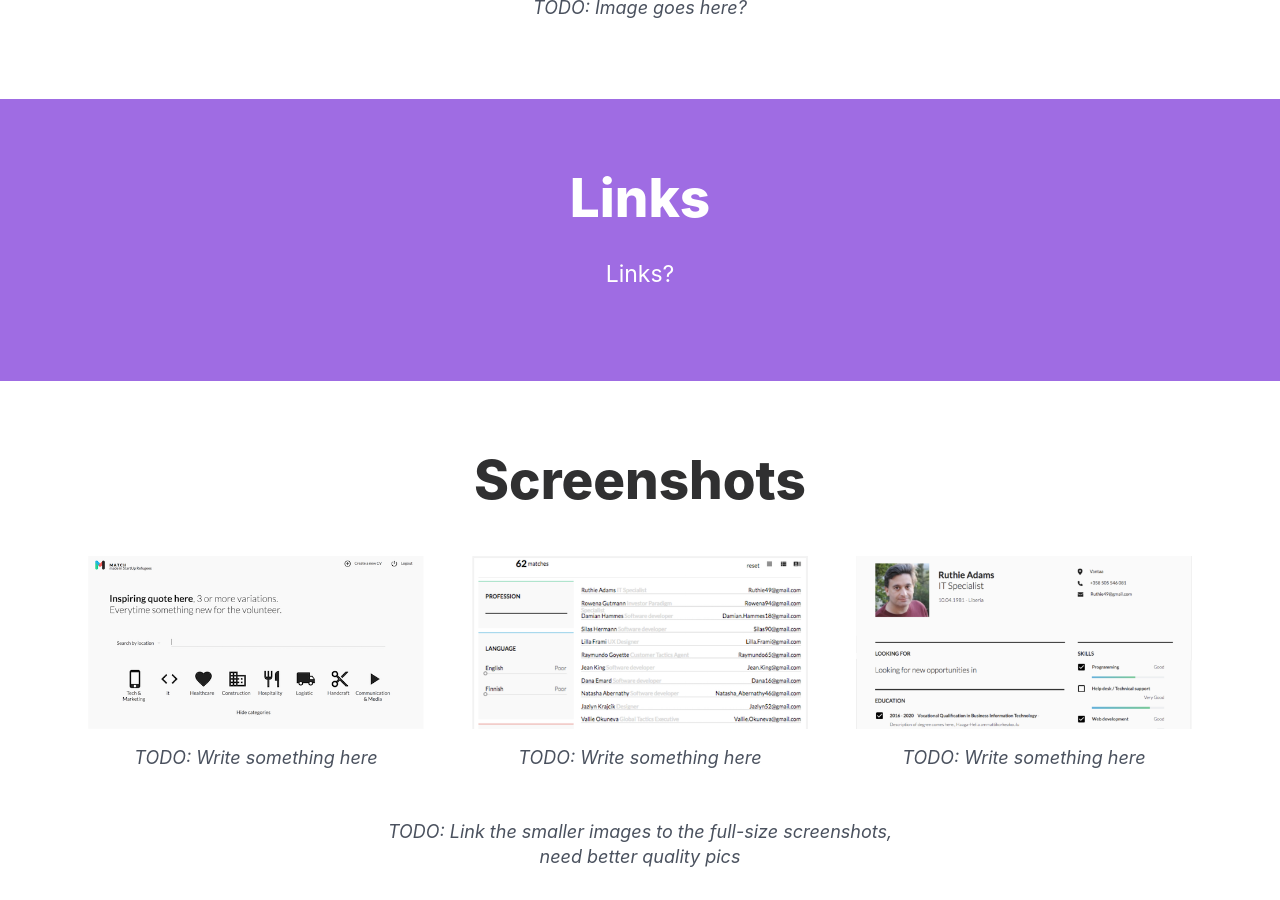
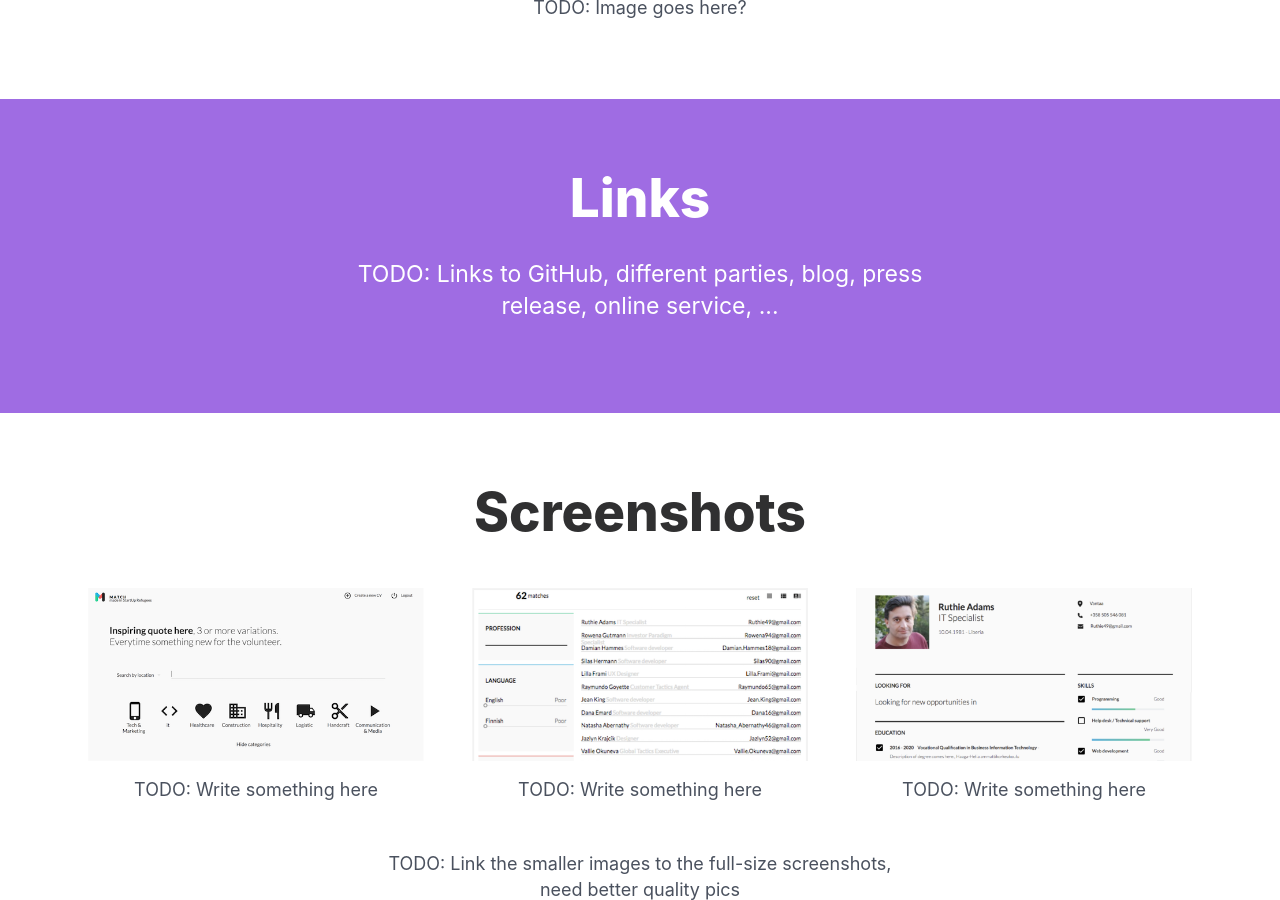
Before and after one commit to futurice/spiceprogram, a Jekyll site: the page built from projects/match.html, in a window 1280 px wide and 900 px high, scrolled down 2471 px. Built offline with Jekyll 4.4.1, drawn with Linux system fonts in a browser that asks for light colours; nearby versions of some CDN libraries.

Commit message:
Text changes

```diff
--- a/projects/match.html
+++ b/projects/match.html
@@ -100,7 +100,7 @@ custom_js:
       <p>Startup Refugees is...</p>
     </div>
     <div>
-      <p><i>TODO: Image goes here?</i></p>
+      <p>TODO: Image goes here?</p>
     </div>
   </div>
 </section>
@@ -110,7 +110,7 @@ custom_js:
     <div class="section-header">
       <a name="links"></a>
       <h2 class="fund-title">Links</h2>
-      <p>Links?</p>
+      <p>TODO: Links to GitHub, different parties, blog, press release, online service, ...</p>
     </div>
   </div>
 </section>
@@ -125,7 +125,7 @@ custom_js:
       <div>
         <img src="{{ site.baseurl }}/assets/img/match-frontpage-small.png" alt="">
         <br/>
-        <p><i>TODO: Write something here</i>
+        <p>TODO: Write something here
         </p>
       </div>
     </div>
@@ -133,7 +133,7 @@ custom_js:
       <img src="{{ site.baseurl }}/assets/img/match-listing-small.png" alt="">
       <br/>
       <div>
-        <p><i>TODO: Write something here</i>
+        <p>TODO: Write something here
          </p>
       </div>
     </div>
@@ -141,11 +141,11 @@ custom_js:
       <img src="{{ site.baseurl }}/assets/img/match-profile-small.png" alt="">
       <br/>
       <div>
-        <p><i>TODO: Write something here</i>
+        <p>TODO: Write something here
       </div>
     </div>
   </div>
-  <p><i>TODO: Link the smaller images to the full-size screenshots, need better quality pics</i></p>
+  <p>TODO: Link the smaller images to the full-size screenshots, need better quality pics</p>
 </section>
 
 <section class="criteria">
```
